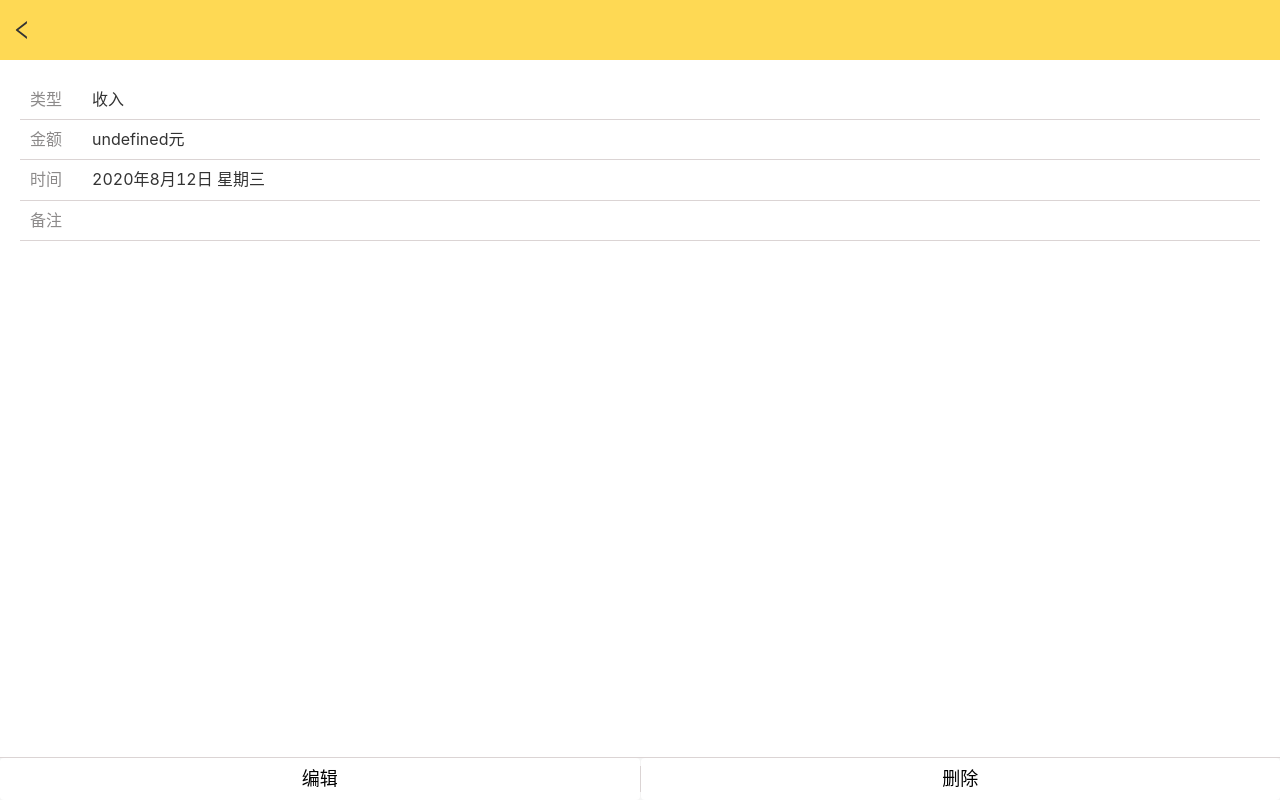
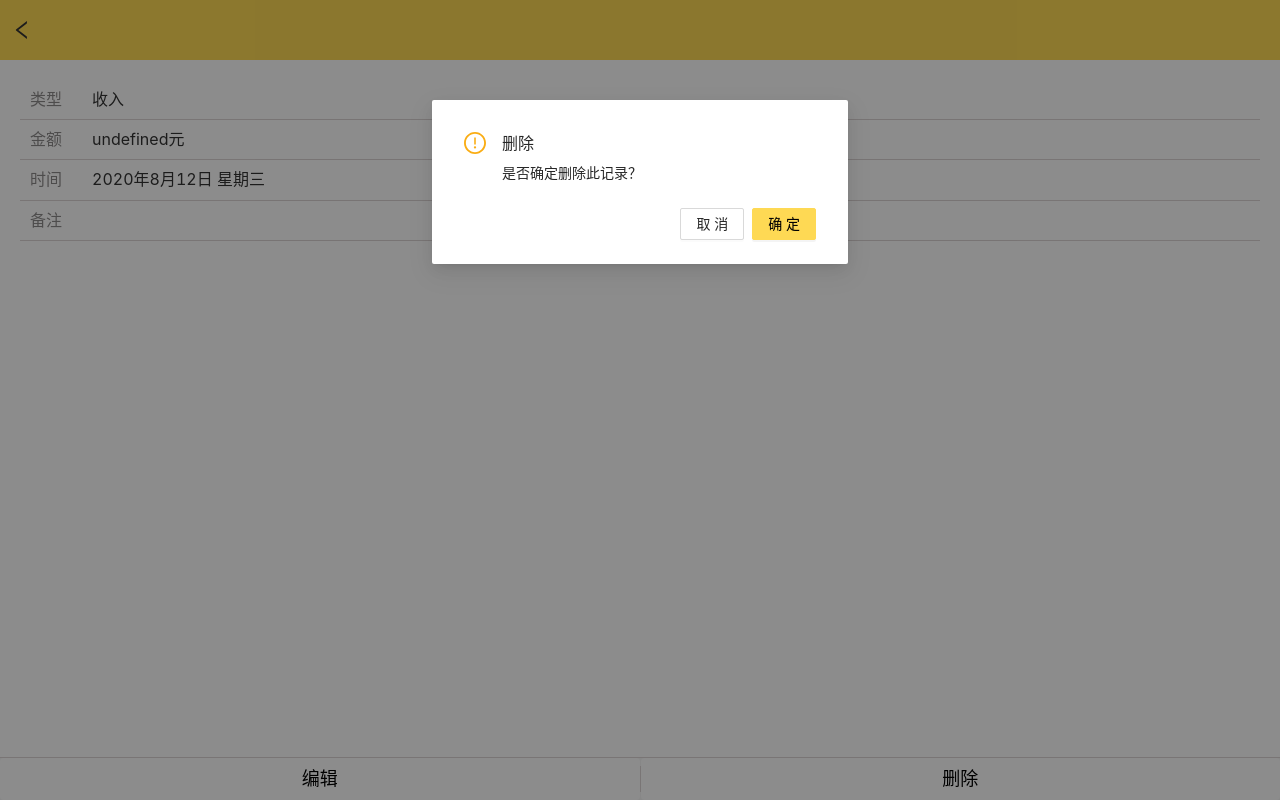
Before and after one commit to JimmeyCheung/morney-react, a React app: page /#/statistics/1 in a window 1280 px wide. Both pictures are taken after a click on the button "删除". Built offline with nearby package versions, Linux system fonts and the light colour scheme.

Commit message:
封装confirm组件和重写antd按钮组件样式

```diff
--- /dev/null
+++ b/src/assets/styles/overwrite.scss
@@ -0,0 +1,8 @@
+
+// 重写antd组件样式
+// 按钮样式
+.ant-btn.ant-btn-primary{
+    border-color:var(--skin-color);
+    background-color: var(--skin-color);
+    color:#000;
+}
--- /dev/null
+++ b/src/components/confirm.tsx
@@ -0,0 +1,27 @@
+
+import { Modal } from 'antd';
+import { ExclamationCircleOutlined } from '@ant-design/icons';
+import React from 'react';
+
+const { confirm } = Modal;
+type Options = {
+    title: string,
+    content: string,
+    okFn: () => void,
+    cancelFn?: () => void
+}
+
+function showConfirm({ title, content, okFn, cancelFn = () => { } }: Options) {
+    confirm({
+        title: title,
+        icon: <ExclamationCircleOutlined />,
+        content: content,
+        onOk() {
+            okFn();
+        },
+        onCancel() {
+            cancelFn();
+        },
+    });
+}
+export { showConfirm }
--- a/src/hooks/useRecords.tsx
+++ b/src/hooks/useRecords.tsx
@@ -25,6 +25,9 @@ export const useRecords = () => {
     setRecords([...records, record]);
     return true;
   };
+  const deleteRecord = (recordId: number) => {
+
+  }
 
   return { records, addRecord };
 };
--- a/src/index.scss
+++ b/src/index.scss
@@ -1,6 +1,7 @@
 @import-normalize;
 @import '~antd/dist/antd.css';
 @import "assets/styles/helper";
+@import "assets/styles/overwrite";
 
 
 * {
--- a/src/views/Statistics/RecordDetail.tsx
+++ b/src/views/Statistics/RecordDetail.tsx
@@ -6,6 +6,7 @@ import { useTags } from 'hooks/useTags';
 import Icon from 'components/Icon';
 import moment from 'moment';
 import { Button } from 'components/Button';
+import { showConfirm } from 'components/confirm';
 
 const Wrapper = styled.section`
     display:flex;
@@ -80,6 +81,7 @@ const getDay = (dayNumber: number) => {
     ];
     return days[dayNumber - 1];
 }
+
 const RecordDetail = () => {
     let id = parseInt(useParams<{ id: string }>().id);
     const { records } = useRecords();
@@ -94,6 +96,13 @@ const RecordDetail = () => {
         { text: "时间", value: date.format("YYYY年M月D日") + " " + getDay(date.day()) },
         { text: "备注", value: record?.note }
     ];
+    const deleteRecord = () => {
+        showConfirm({
+            title: "删除",
+            content: "是否确定删除此记录？",
+            okFn: () => { },
+        })
+    };
     return (<Wrapper>
         <header>
             <Icon className="back-icon" name="left" onClick={() => { history.goBack() }} />
@@ -115,7 +124,7 @@ const RecordDetail = () => {
         <footer>
             <Button onClick={() => { history.push("/money"); }}>编辑</Button>
             <div className="line"></div>
-            <Button>删除</Button>
+            <Button onClick={deleteRecord}>删除</Button>
         </footer>
     </Wrapper>);
 
```
